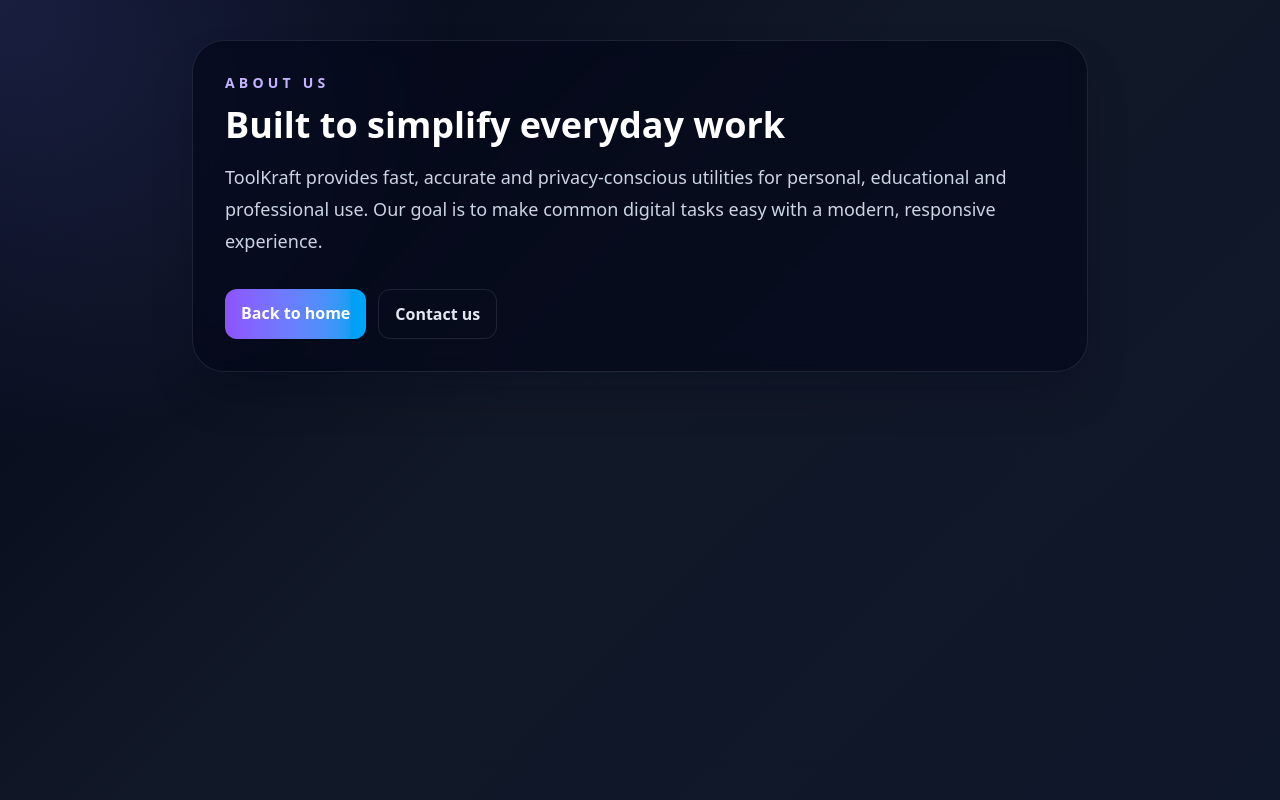
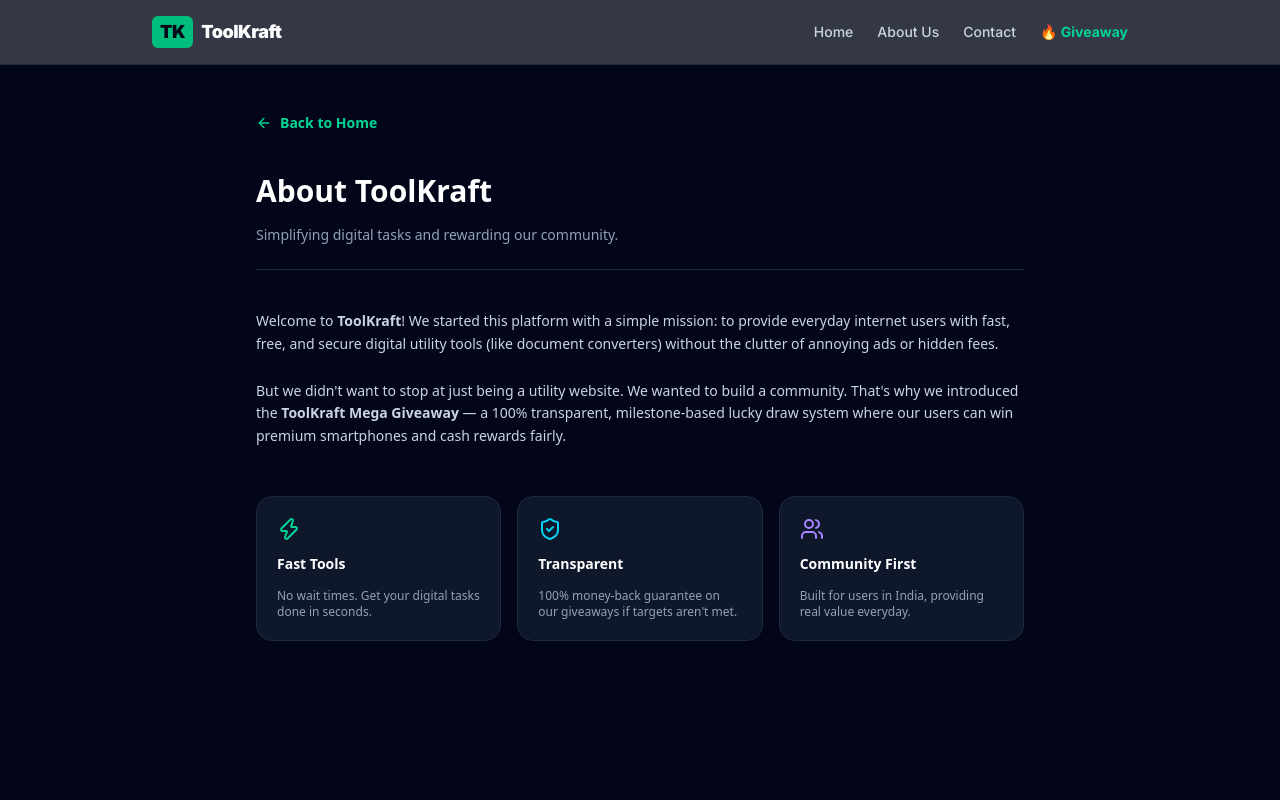
Before and after one commit to atulpatle28/toolnova, a Next.js app: page /about in a window 1280 px wide. Shown: the top 800 px of the page. Built offline with nearby package versions, Linux system fonts and the light colour scheme.

Commit message:
Pro Coder Update: Added SEO metadata, Navbar, About page, Sitemap and Robots

```diff
--- a/app/about/page.tsx
+++ b/app/about/page.tsx
@@ -1,24 +1,49 @@
 import Link from "next/link";
+import { ArrowLeft, Users, Zap, ShieldCheck } from "lucide-react";
 
-export const metadata = {
-  title: "About Us | ToolKraft",
-  description: "Learn about ToolKraft and our mission to provide fast, useful online tools.",
-};
+export default function AboutUs() {
+  return (
+    <div className="min-h-screen bg-slate-950 text-slate-300 font-sans p-6 sm:p-12">
+      <div className="max-w-3xl mx-auto space-y-10">
+        <Link href="/" className="inline-flex items-center gap-2 text-sm font-bold text-emerald-400 hover:text-emerald-300">
+          <ArrowLeft className="w-4 h-4" /> Back to Home
+        </Link>
 
-export default function AboutPage() {
-  return (
-    <main className="min-h-screen bg-[radial-gradient(circle_at_top_left,_rgba(129,140,248,0.18),_transparent_30%),linear-gradient(135deg,_#020617_0%,_#111827_45%,_#0f172a_100%)] px-4 py-10 text-slate-100 sm:px-6 lg:px-8">
-      <div className="mx-auto max-w-4xl rounded-[2rem] border border-white/10 bg-slate-950/60 p-8 shadow-2xl shadow-slate-950/30 backdrop-blur">
-        <p className="text-sm font-semibold uppercase tracking-[0.3em] text-violet-300">About Us</p>
-        <h1 className="mt-3 text-3xl font-semibold text-white sm:text-4xl">Built to simplify everyday work</h1>
-        <p className="mt-4 text-lg leading-8 text-slate-300">
-          ToolKraft provides fast, accurate and privacy-conscious utilities for personal, educational and professional use. Our goal is to make common digital tasks easy with a modern, responsive experience.
-        </p>
-        <div className="mt-8 flex flex-wrap gap-3">
-          <Link href="/" className="rounded-xl bg-gradient-to-r from-violet-500 to-sky-500 px-4 py-3 font-semibold text-white">Back to home</Link>
-          <Link href="/contact" className="rounded-xl border border-white/10 px-4 py-3 font-semibold text-slate-200">Contact us</Link>
+        <div className="space-y-4 border-b border-slate-800 pb-6">
+          <h1 className="text-3xl font-black text-white">About ToolKraft</h1>
+          <p className="text-sm text-slate-400">Simplifying digital tasks and rewarding our community.</p>
+        </div>
+
+        <div className="space-y-6 text-sm leading-relaxed">
+          <p>
+            Welcome to <strong>ToolKraft</strong>! We started this platform with a simple mission: to provide everyday internet users with fast, free, and secure digital utility tools (like document converters) without the clutter of annoying ads or hidden fees.
+          </p>
+
+          <p>
+            But we didn&apos;t want to stop at just being a utility website. We wanted to build a community. That&apos;s why we introduced the <strong>ToolKraft Mega Giveaway</strong> — a 100% transparent, milestone-based lucky draw system where our users can win premium smartphones and cash rewards fairly.
+          </p>
+
+          <div className="grid grid-cols-1 md:grid-cols-3 gap-4 pt-6">
+            <div className="p-5 bg-slate-900 border border-slate-800 rounded-2xl space-y-3">
+              <Zap className="w-6 h-6 text-emerald-400" />
+              <h3 className="font-bold text-white">Fast Tools</h3>
+              <p className="text-xs text-slate-400">No wait times. Get your digital tasks done in seconds.</p>
+            </div>
+
+            <div className="p-5 bg-slate-900 border border-slate-800 rounded-2xl space-y-3">
+              <ShieldCheck className="w-6 h-6 text-cyan-400" />
+              <h3 className="font-bold text-white">Transparent</h3>
+              <p className="text-xs text-slate-400">100% money-back guarantee on our giveaways if targets aren&apos;t met.</p>
+            </div>
+
+            <div className="p-5 bg-slate-900 border border-slate-800 rounded-2xl space-y-3">
+              <Users className="w-6 h-6 text-violet-400" />
+              <h3 className="font-bold text-white">Community First</h3>
+              <p className="text-xs text-slate-400">Built for users in India, providing real value everyday.</p>
+            </div>
+          </div>
         </div>
       </div>
-    </main>
+    </div>
   );
 }
--- a/app/layout.tsx
+++ b/app/layout.tsx
@@ -1,86 +1,23 @@
-import type { Metadata, Viewport } from "next";
-import { Geist, Geist_Mono, Inter } from "next/font/google";
-import { Analytics } from "@vercel/analytics/react";
-import Script from "next/script";
-import Footer from "./components/Footer";
+import type { Metadata } from "next";
+import { Inter } from "next/font/google";
 import "./globals.css";
+import Link from "next/link";
+import Footer from "./components/Footer"; // Tera naya footer
 
-const geistSans = Geist({
-  variable: "--font-geist-sans",
-  subsets: ["latin"],
-  display: "swap",
-});
+const inter = Inter({ subsets: ["latin"] });
 
-const geistMono = Geist_Mono({
-  variable: "--font-geist-mono",
-  subsets: ["latin"],
-  display: "swap",
-});
-
-const inter = Inter({
-  variable: "--font-inter",
-  subsets: ["latin"],
-  display: "swap",
-});
-
-export const viewport: Viewport = {
-  themeColor: "#090d16",
-  width: "device-width",
-  initialScale: 1,
-  maximumScale: 5,
-};
-
+// 1. Google aur SEO ke liye Metadata
 export const metadata: Metadata = {
-  title: {
-    default: "ToolKraft - Free Online PDF & Image Utilities | MyToolKraft",
-    template: "%s | ToolKraft",
-  },
-  description:
-    "Fast, private, browser-based tools to compress PDFs, resize images for Govt exam forms, merge documents, and convert formats with zero server upload.",
-  keywords: [
-    "ToolKraft",
-    "ToolKraft PDF",
-    "mytoolkraft",
-    "ToolKraft resizer",
-    "ToolKraft image resizer",
-    "ToolKraft online tools",
-    "PDF tools online",
-    "image compressor",
-    "merge pdf online",
-    "pdf to word converter",
-  ],
-  metadataBase: new URL("https://mytoolkraft.in"),
-  alternates: {
-    canonical: "/",
-  },
-  verification: {
-    google: "LEUp0bxNFHmpKcLcci9Zd_ZU-BZGnLedy8FBbcXjdYM",
-  },
+  title: "ToolKraft - Free Online Digital Tools & Giveaways",
+  description: "Use everyday free digital tools like Excel to PDF converter, and participate in 100% verified lucky draw giveaways to win brand new smartphones and cash.",
+  keywords: "free online tools, pdf converter, lucky draw, win iphone, ToolKraft",
   openGraph: {
-    title: "ToolKraft - Free Online PDF & Image Utilities",
-    description:
-      "Compress PDFs, resize images, and convert files 100% locally in your browser with zero server uploads.",
+    title: "ToolKraft - Free Tools & Giveaways",
+    description: "Join the ToolKraft Mega Giveaway and use our free utility tools.",
     url: "https://mytoolkraft.in",
     siteName: "ToolKraft",
+    locale: "en_IN",
     type: "website",
-    locale: "en_US",
-  },
-  twitter: {
-    card: "summary_large_image",
-    title: "ToolKraft - Private Browser Utilities",
-    description:
-      "Compress PDFs, resize images, and convert files 100% locally in your browser with zero server upload.",
-  },
-  robots: {
-    index: true,
-    follow: true,
-    googleBot: {
-      index: true,
-      follow: true,
-      "max-video-preview": -1,
-      "max-image-preview": "large",
-      "max-snippet": -1,
-    },
   },
 };
 
@@ -89,57 +26,34 @@
 }: {
   children: React.ReactNode;
 }) {
-  const organizationJsonLd = {
-    "@context": "https://schema.org",
-    "@type": "Organization",
-    name: "ToolKraft",
-    url: "https://mytoolkraft.in",
-    logo: "https://mytoolkraft.in/icon.png",
-    sameAs: [],
-  };
+  return (
+    <html lang="en">
+      <body className={`${inter.className} bg-slate-950 text-slate-100 flex flex-col min-h-screen`}>
 
-  const websiteJsonLd = {
-    "@context": "https://schema.org",
-    "@type": "WebSite",
-    name: "ToolKraft",
-    url: "https://mytoolkraft.in",
-    potentialAction: {
-      "@type": "SearchAction",
-      target: "https://mytoolkraft.in/tools?q={search_term_string}",
-      "query-input": "required name=search_term_string",
-    },
-  };
+        {/* 2. Professional Header / Navbar */}
+        <header className="sticky top-0 z-50 w-full border-b border-slate-800 bg-slate-950/80 backdrop-blur-md">
+          <div className="max-w-5xl mx-auto px-4 sm:px-6 h-16 flex items-center justify-between">
+            <Link href="/" className="text-lg font-black text-white tracking-tight flex items-center gap-2">
+              <span className="bg-emerald-500 text-slate-950 px-2 py-0.5 rounded-md">TK</span>
+              ToolKraft
+            </Link>
 
-  return (
-    <html
-      lang="en"
-      className={`dark ${geistSans.variable} ${geistMono.variable} ${inter.variable}`}
-      suppressHydrationWarning
-    >
-      <head>
-        {/* Global Structured Data */}
-        <script
-          type="application/ld+json"
-          dangerouslySetInnerHTML={{ __html: JSON.stringify(organizationJsonLd) }}
-        />
-        <script
-          type="application/ld+json"
-          dangerouslySetInnerHTML={{ __html: JSON.stringify(websiteJsonLd) }}
-        />
+            <nav className="hidden md:flex items-center gap-6 text-sm font-medium text-slate-300">
+              <Link href="/" className="hover:text-emerald-400 transition">Home</Link>
+              <Link href="/about" className="hover:text-emerald-400 transition">About Us</Link>
+              <Link href="/contact" className="hover:text-emerald-400 transition">Contact</Link>
+              <Link href="/contest" className="text-emerald-400 font-bold hover:text-emerald-300 transition">🔥 Giveaway</Link>
+            </nav>
+          </div>
+        </header>
 
-        {/* Google AdSense Script */}
-        <Script
-          id="google-adsense"
-          async
-          src="https://pagead2.googlesyndication.com/pagead/js/adsbygoogle.js?client=ca-pub-4988623392842380"
-          crossOrigin="anonymous"
-          strategy="afterInteractive"
-        />
-      </head>
-      <body className="bg-[#090d16] text-slate-100 antialiased selection:bg-emerald-500 selection:text-slate-950 flex flex-col min-h-screen font-sans">
-        <div className="flex-grow">{children}</div>
+        {/* Main Content */}
+        <main className="flex-1">
+          {children}
+        </main>
+
+        {/* Footer */}
         <Footer />
-        <Analytics />
       </body>
     </html>
   );
--- a/app/robots.ts
+++ b/app/robots.ts
@@ -1,22 +1,12 @@
-import type { MetadataRoute } from "next";
+import { MetadataRoute } from 'next'
 
 export default function robots(): MetadataRoute.Robots {
-  const baseUrl = "https://mytoolkraft.in";
-
   return {
-    rules: [
-      {
-        userAgent: "*",
-        allow: "/",
-        disallow: ["/api/", "/_next/", "/private/"],
-      },
-      {
-        userAgent: "Googlebot",
-        allow: "/",
-        disallow: ["/api/"],
-      },
-    ],
-    sitemap: `${baseUrl}/sitemap.xml`,
-    host: baseUrl,
-  };
+    rules: {
+      userAgent: '*',
+      allow: '/',
+      disallow: '/api/', // API routes ko google se hide rakhte hain security ke liye
+    },
+    sitemap: 'https://mytoolkraft.in/sitemap.xml',
+  }
 }
```
Also changed, not shown: app/sitemap.ts (+41 -61 lines).
